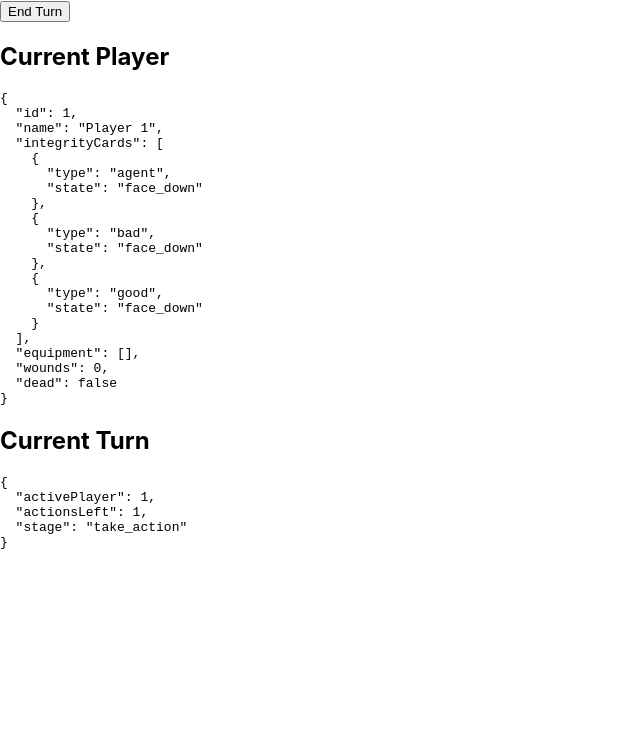
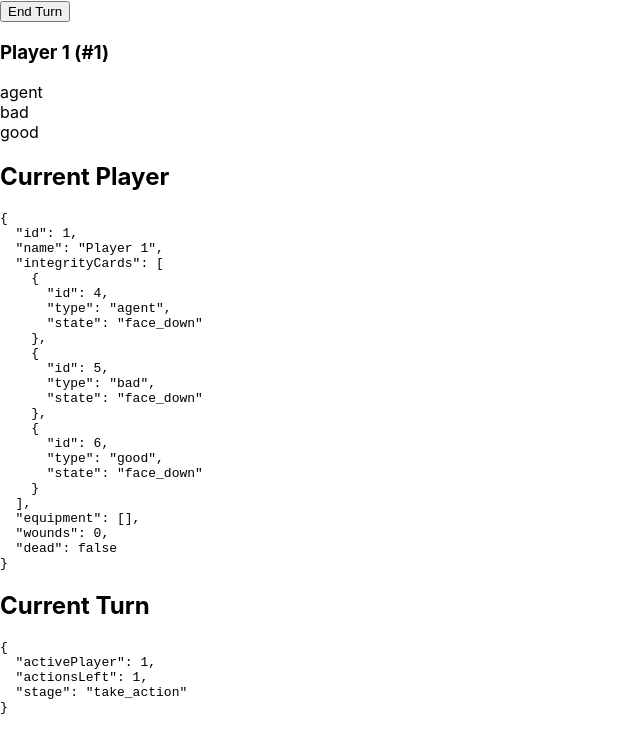
Before and after one commit to zeddic/good-cop-bad-cop, a React (Create React App) app: page / in a window 1280 px wide. Shown: the top 752 px of the page, without its empty margins (0-640 px from the left). Built offline with nearby package versions, Linux system fonts and the light colour scheme.

Commit message:
Start decomposing app into subcomponents.

```diff
--- a/src/app/App.tsx
+++ b/src/app/App.tsx
@@ -2,6 +2,7 @@ import {useDispatch, useSelector} from 'react-redux';
 import {gameSlice} from '../game/game_store.ts';
 import {selectCurrentPlayer, selectTurn} from '../game/selectors';
 import './App.css';
+import {Player} from './Player';
 import {selectAll} from './store';
 
 function App() {
@@ -22,6 +23,7 @@ function App() {
   return (
     <div className="App">
       <button onClick={endTurn}>End Turn</button>
+      <Player player={currentPlayer}></Player>
       {/* <pre>{JSON.stringify(allState, null, 2)}</pre> */}
       <h2>Current Player</h2>
       <pre>{JSON.stringify(currentPlayer, null, 2)}</pre>
--- /dev/null
+++ b/src/app/IntegrityCard.tsx
@@ -0,0 +1,7 @@
+import {IntegrityCard as IntegrityCardModel} from '../game/models';
+
+export function IntegrityCard(props: {card: IntegrityCardModel}) {
+  const card = props.card;
+
+  return <div className="integrity-card">{card.type}</div>;
+}
--- /dev/null
+++ b/src/app/Player.tsx
@@ -0,0 +1,21 @@
+import {Player as PlayerModel} from '../game/models';
+import {IntegrityCard} from './IntegrityCard';
+
+export function Player(props: {player: PlayerModel}) {
+  const player = props.player;
+  const integrityCards = player.integrityCards;
+
+  return (
+    <div className="Player">
+      {/* <pre>{JSON.stringify(props.player, null, 2)}</pre> */}
+      <h3>
+        {player.name} (#{player.id}) {player.dead ? 'DEAD' : ''}
+      </h3>
+      {integrityCards.map(card => (
+        <IntegrityCard key={card.id} card={card}></IntegrityCard>
+      ))}
+    </div>
+  );
+}
+
+export default Player;
--- a/src/game/models.ts
+++ b/src/game/models.ts
@@ -75,6 +75,7 @@ export interface Gun {
 }
 
 export interface IntegrityCard {
+  id: number;
   type: IntegrityCardType;
   state: IntegrityCardState;
 }
@@ -92,6 +93,7 @@ export enum IntegrityCardState {
 }
 
 export interface EquipmentCard {
+  id: number;
   type: EquipmentCardType;
 }
 
--- a/src/game/setup.ts
+++ b/src/game/setup.ts
@@ -95,8 +95,10 @@ export function getIntegrityCardAssignments(numPlayers: number) {
   return assignments;
 }
 
+let cardIdGen = 1;
+
 function createIntegrityCard(type: IntegrityCardType): IntegrityCard {
-  return {type, state: IntegrityCardState.FACE_DOWN};
+  return {id: cardIdGen++, type, state: IntegrityCardState.FACE_DOWN};
 }
 
 /**
```
Also changed, not shown: src/game/testing/test_utils.ts (added, +39 -0 lines), src/app/Player.css (added), 2 other files (tests, documents, lock files or other folders).
